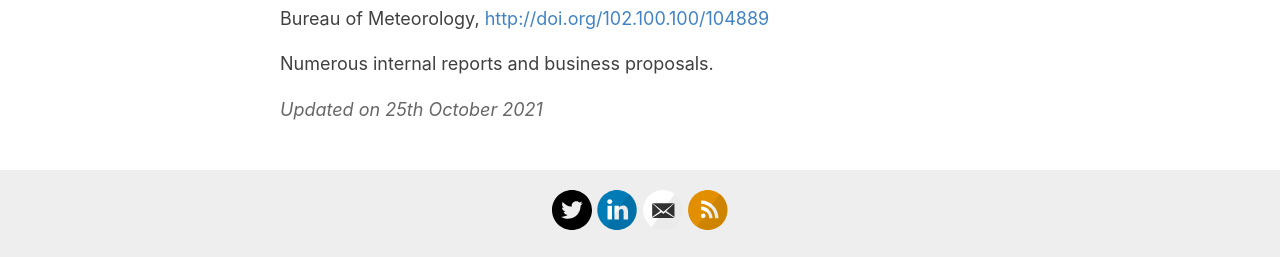
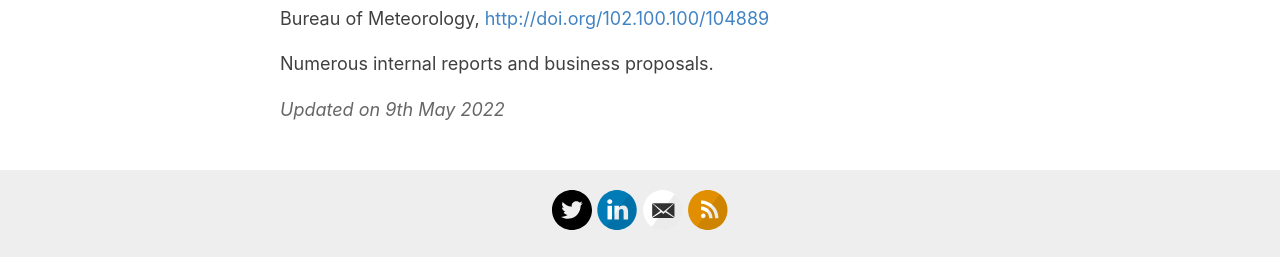
Before and after one commit to richardlaugesen/richardlaugesen.github.io, a Jekyll site: the page built from _pages/research.md, in a window 1280 px wide and 900 px high, scrolled down 5431 px. Shown: the part 640-897 px from the top of the window. Built offline with Jekyll 4.4.1, drawn with Linux system fonts in a browser that asks for light colours.

Commit message:
Updated date on publications page

```diff
--- a/_pages/research.md
+++ b/_pages/research.md
@@ -109,5 +109,5 @@ Tuteja, N. K., D. Shin, R. Laugesen, U. Khan, Q. Shao, E. Wang, M. Li, H. Zheng,
 Numerous internal reports and business proposals.
 
 <div class="date">
-  Updated on 25th October 2021
+  Updated on 9th May 2022
 </div>
```
